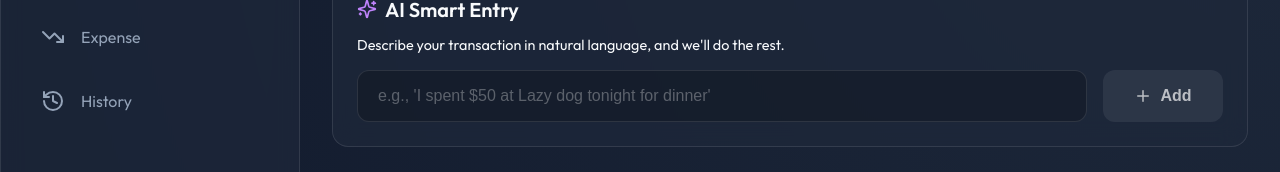
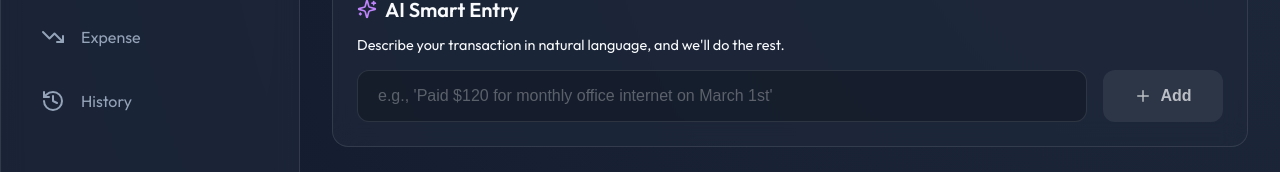
Before and after one commit to ysboss/minted, a React (Vite) app: page /dashboard in a window 1280 px wide. Shown: the part 231-403 px from the top of the page. Built offline with nearby package versions, Linux system fonts and the light colour scheme; no server answers; the database is empty.

Commit message:
style(ai): update smart entry placeholder to be more professional

```diff
--- a/src/components/SmartEntry.tsx
+++ b/src/components/SmartEntry.tsx
@@ -51,7 +51,7 @@ const SmartEntry = ({ onParseRequested }: SmartEntryProps) => {
                     type="text"
                     value={text}
                     onChange={(e) => setText(e.target.value)}
-                    placeholder="e.g., 'I spent $50 at Lazy dog tonight for dinner'"
+                    placeholder="e.g., 'Paid $120 for monthly office internet on March 1st'"
                     disabled={isParsing}
                     className="smart-entry-input"
                     autoComplete="off"
```
